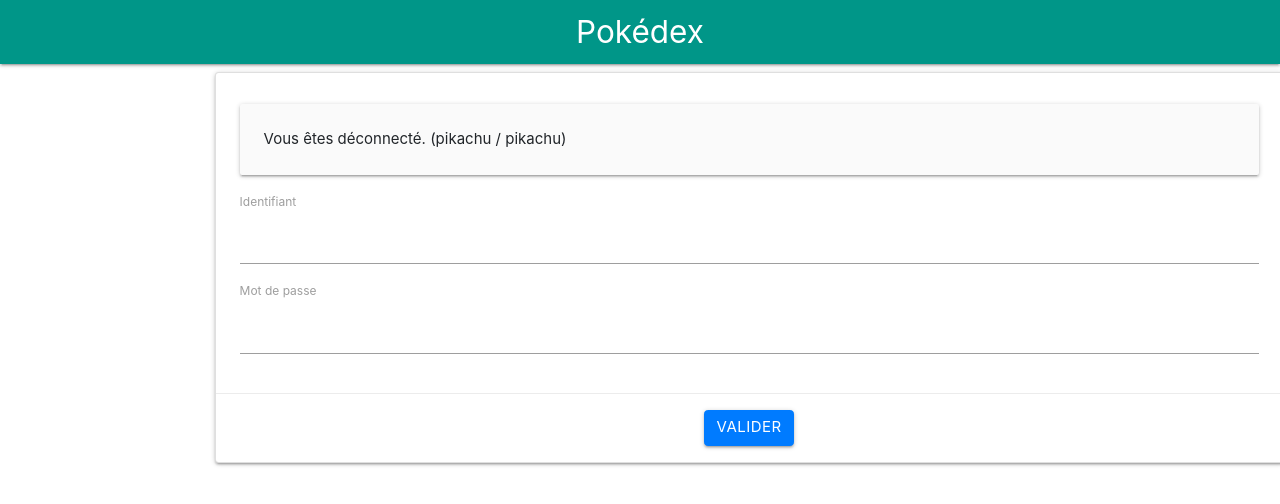
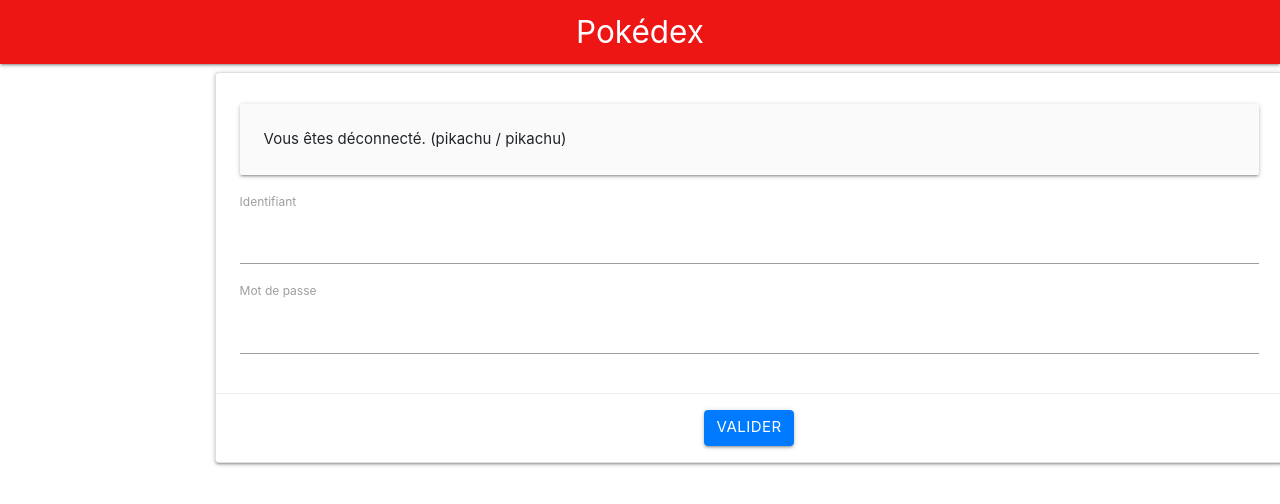
Before and after one commit to MkeniniZaatout/reactPokemonApp, a React (Create React App) app: page /login in a window 1280 px wide. Shown: the top 504 px of the page. Built offline with nearby package versions, Linux system fonts and the light colour scheme.

Commit message:
background-color nav

```diff
--- a/src/App.tsx
+++ b/src/App.tsx
@@ -1,5 +1,6 @@
 import React, { FunctionComponent } from 'react';
 import Pokemonlist from './pages/pokemon-list';
+import './components/index.css';
 import PokemonDetail from './pages/pokemon-detail';
 import PokemonAjout from './pages/pokemon-ajout';
 import { BrowserRouter as Router, Switch, Route, Link } from 'react-router-dom';
@@ -16,7 +17,7 @@
         <div>
         {/* La barre de navigation commun à toutes les pages */}
             <nav>
-                <div className='nav-wrapper teal'>
+                <div className='nav-wrapper pokemon'>
                     <Link to="/" className="brand-logo center">Pokédex</Link>
                 </div>
             </nav>
--- /dev/null
+++ b/src/components/index.css
@@ -0,0 +1,3 @@
+.nav-wrapper.pokemon {
+    background-color:#ee1515
+}
```
